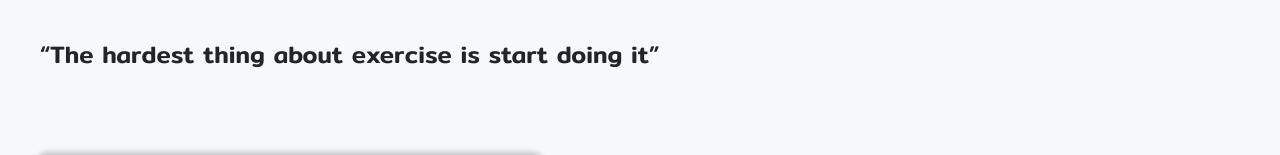
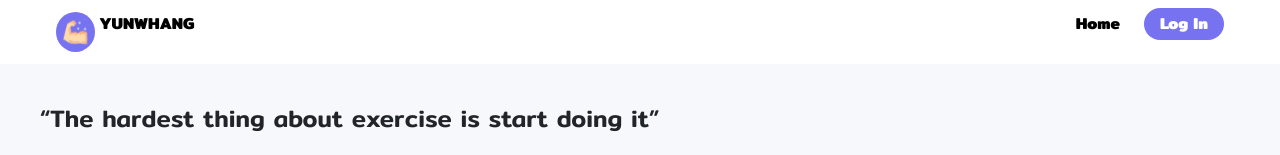
Before and after one commit to I3right/FinalProject_FuiYoh, a React (Vite) app in the folder Fuiyoh/: page /Dashboard in a window 1280 px wide. Shown: the top 155 px of the page. Built offline with nearby package versions, Linux system fonts and the light colour scheme.

Commit message:
mirnorchange

```diff
--- a/Fuiyoh/src/assets/Component/Dashboard/Dashboard.jsx
+++ b/Fuiyoh/src/assets/Component/Dashboard/Dashboard.jsx
@@ -1,5 +1,6 @@
 import React, { useState } from "react";
 import Walking from "../Activity/Walking";
+import LayoutNormal from '../LayoutNormal/LayoutNormal'
 import './Dashboard.css'
 
 const Dashboard = () => {
@@ -100,17 +101,18 @@ const Dashboard = () => {
     )
     );
     return (
-        <div>
+        <LayoutNormal>
             <div className="dasboard-card-section">
                 <div>
                     <h4>“The hardest thing about exercise is start doing it” </h4>
                 </div>
             </div>
+            .
             <div className="dasboard-card-section">
                 <Walking onAdd={addActivity} />
                 {cards.reverse()}
             </div>
-        </div>
+        </LayoutNormal>
     );
 };
 
```
